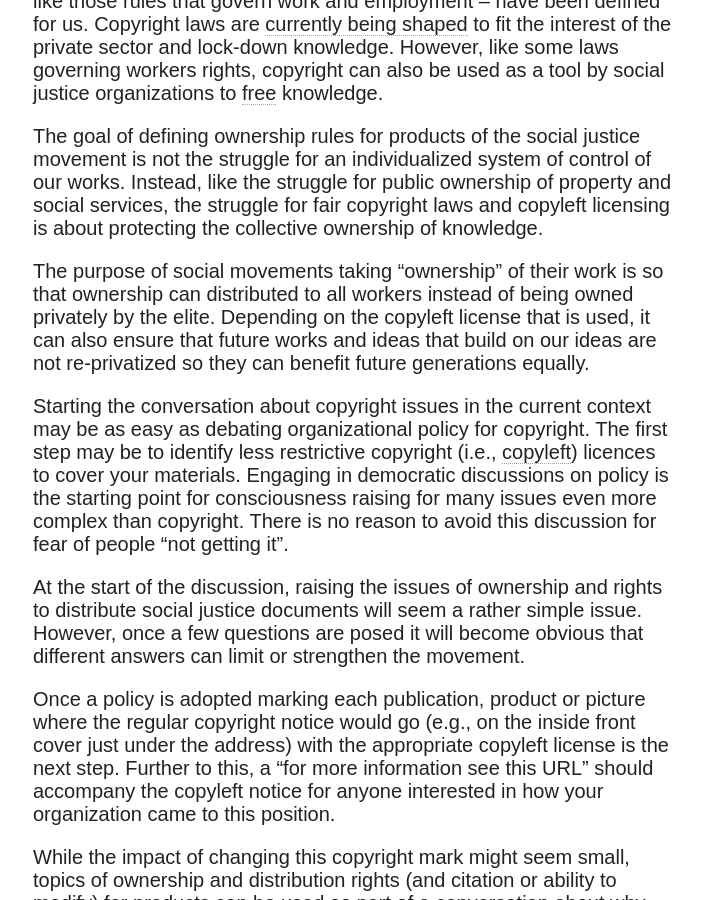
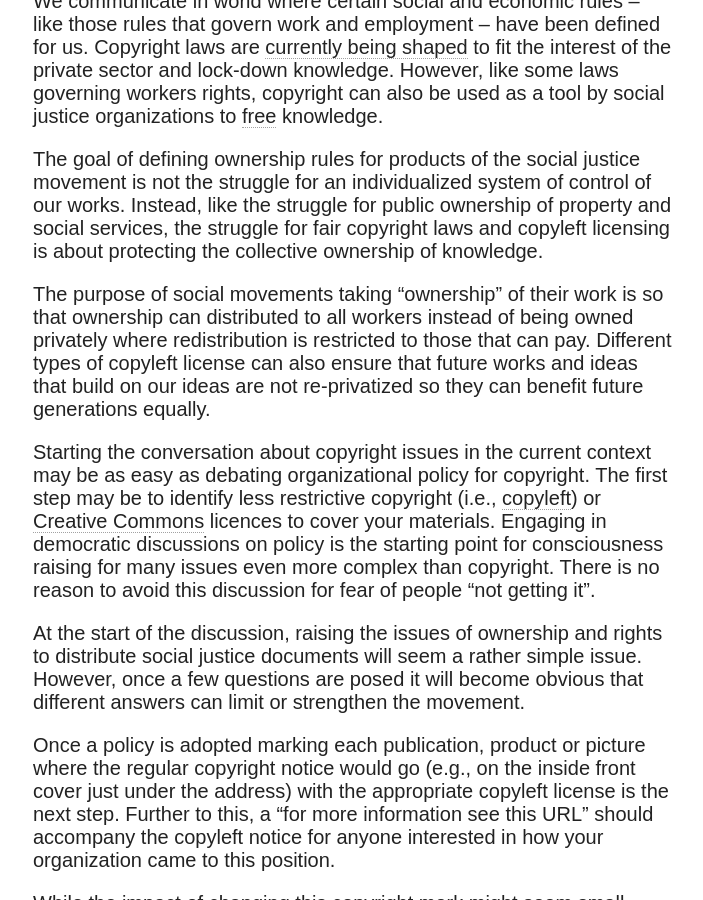
Before and after one commit to citizenspress/citizenspress.github.io, a Jekyll site: the page built from _posts/2014-02-15-Copyright-Social-Justice.md, in a window 1280 px wide and 900 px high, scrolled down 1762 px. Shown: the whole window, without its empty margins (317-1020 px from the left). Built offline with Jekyll 4.4.1, drawn with Linux system fonts in a browser that asks for light colours; nearby versions of some CDN libraries; comment, search, counter and statistics services are not loaded; some of the changed text lies outside the part shown.

Commit message:
Edits for post: Copyright final

```diff
--- a/_posts/2014-02-15-Copyright-Social-Justice.md
+++ b/_posts/2014-02-15-Copyright-Social-Justice.md
@@ -31,9 +31,9 @@
 
 The goal of defining ownership rules for products of the social justice movement is not the struggle for an individualized system of control of our works. Instead, like the struggle for public ownership of property and social services, the struggle for fair copyright laws and copyleft licensing is about protecting the collective ownership of knowledge.
 
-The purpose of social movements taking "ownership" of their work is so that ownership can distributed to all workers instead of being owned privately by the elite. Depending on the copyleft license that is used, it can also ensure that future works and ideas that build on our ideas are not re-privatized so they can benefit future generations equally.
+The purpose of social movements taking "ownership" of their work is so that ownership can distributed to all workers instead of being owned privately where redistribution is restricted to those that can pay. Different types of copyleft license can also ensure that future works and ideas that build on our ideas are not re-privatized so they can benefit future generations equally.
 
-Starting the conversation about copyright issues in the current context may be as easy as debating organizational policy for copyright. The first step may be to identify less restrictive copyright \(i.e., [copyleft](http://citizenspress.org/editorials/copyright-academy#section-8)\) licences to cover your materials. Engaging in democratic discussions on policy is the starting point for consciousness raising for many issues even more complex than copyright. There is no reason to avoid this discussion for fear of people "not getting it".
+Starting the conversation about copyright issues in the current context may be as easy as debating organizational policy for copyright. The first step may be to identify less restrictive copyright \(i.e., [copyleft](http://citizenspress.org/editorials/copyright-academy#section-8)\) or [Creative Commons](http://citizenspress.org/editorials/copyright-academy#section-9) licences to cover your materials. Engaging in democratic discussions on policy is the starting point for consciousness raising for many issues even more complex than copyright. There is no reason to avoid this discussion for fear of people "not getting it".
 
 At the start of the discussion, raising the issues of ownership and rights to distribute social justice documents will seem a rather simple issue. However, once a few questions are posed it will become obvious that different answers can limit or strengthen the movement.
 
```
Also changed, not shown: other parts of _posts/2014-02-15-Copyright-Social-Justice.md (+1 -1 lines).
